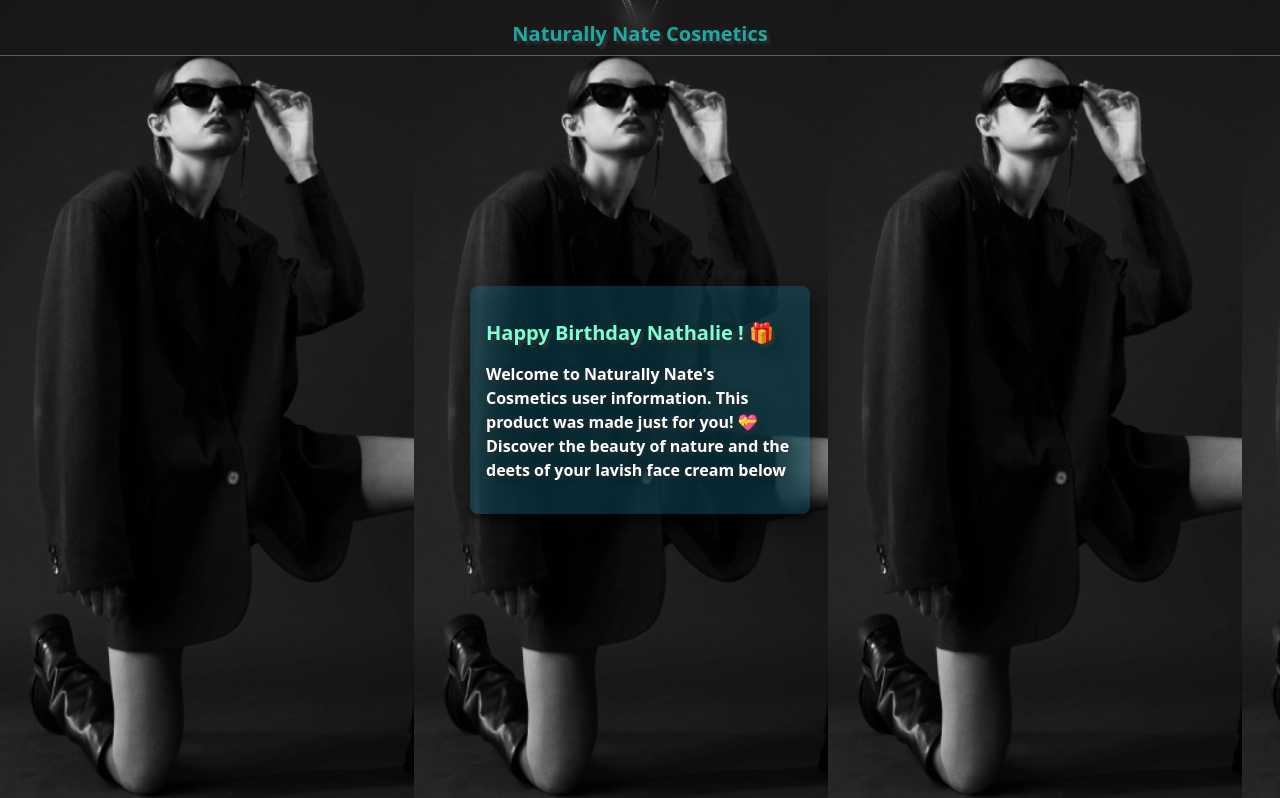
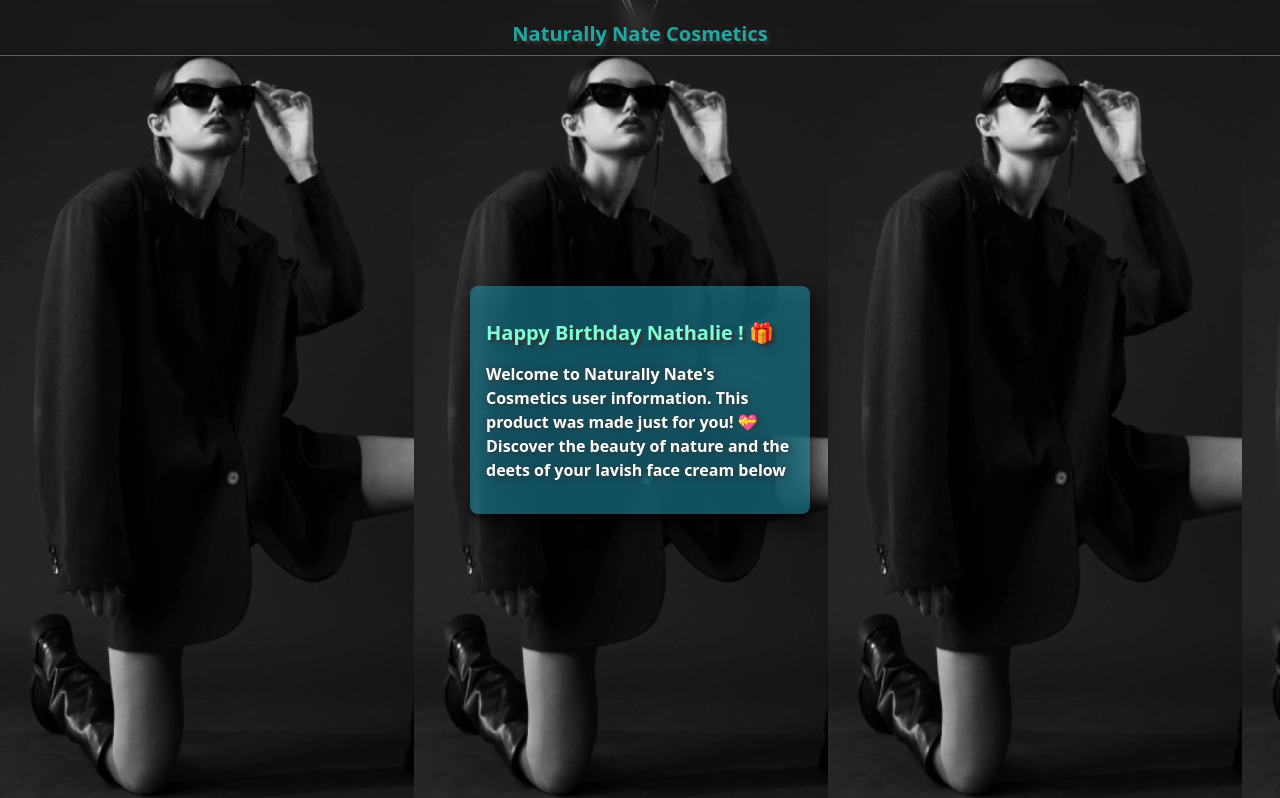
Before and after one commit to envelopingCODE/naturallynate, a plain HTML site: page index.html in a window 1280 px wide. Shown: the top 798 px of the page. Drawn offline with Linux system fonts and the light colour scheme.

Commit message:
Updated card colors

```diff
--- a/Styles.css
+++ b/Styles.css
@@ -134,7 +134,7 @@ background-attachment: fixed;
 
 /* Card style */
 .card {
-    background-color: #147f9a50;
+    background-color: #239ebd81;
 
     border-radius: 8px;
     box-shadow: 0 6px 4px rgba(0, 0, 0, 0.34);
```
